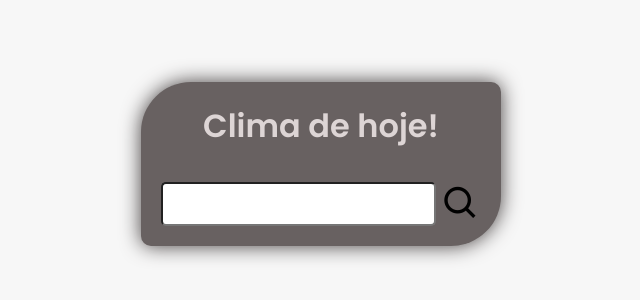
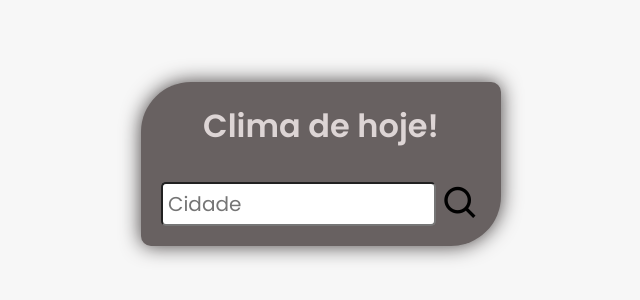
Before and after one commit to ismaileRodrigues/clima-Tempo, a plain HTML site: page index.html in a window 1280 px wide. Shown: the part 236-536 px from the top of the page, 299-939 px from the left. Drawn offline with nearby package versions, Linux system fonts and the light colour scheme.

Commit message:
Update index.html

```diff
--- a/index.html
+++ b/index.html
@@ -13,7 +13,7 @@
   <main class="clima">
     <div class="move"><h1>Clima de hoje!</h1>
       <header>
-        <input type="text" />
+        <input type="text" placeholder="Cidade" />
         <button><i class='bx bx-search'></i></button>
       </header>
       <div class="content" style="display: none;">
```
